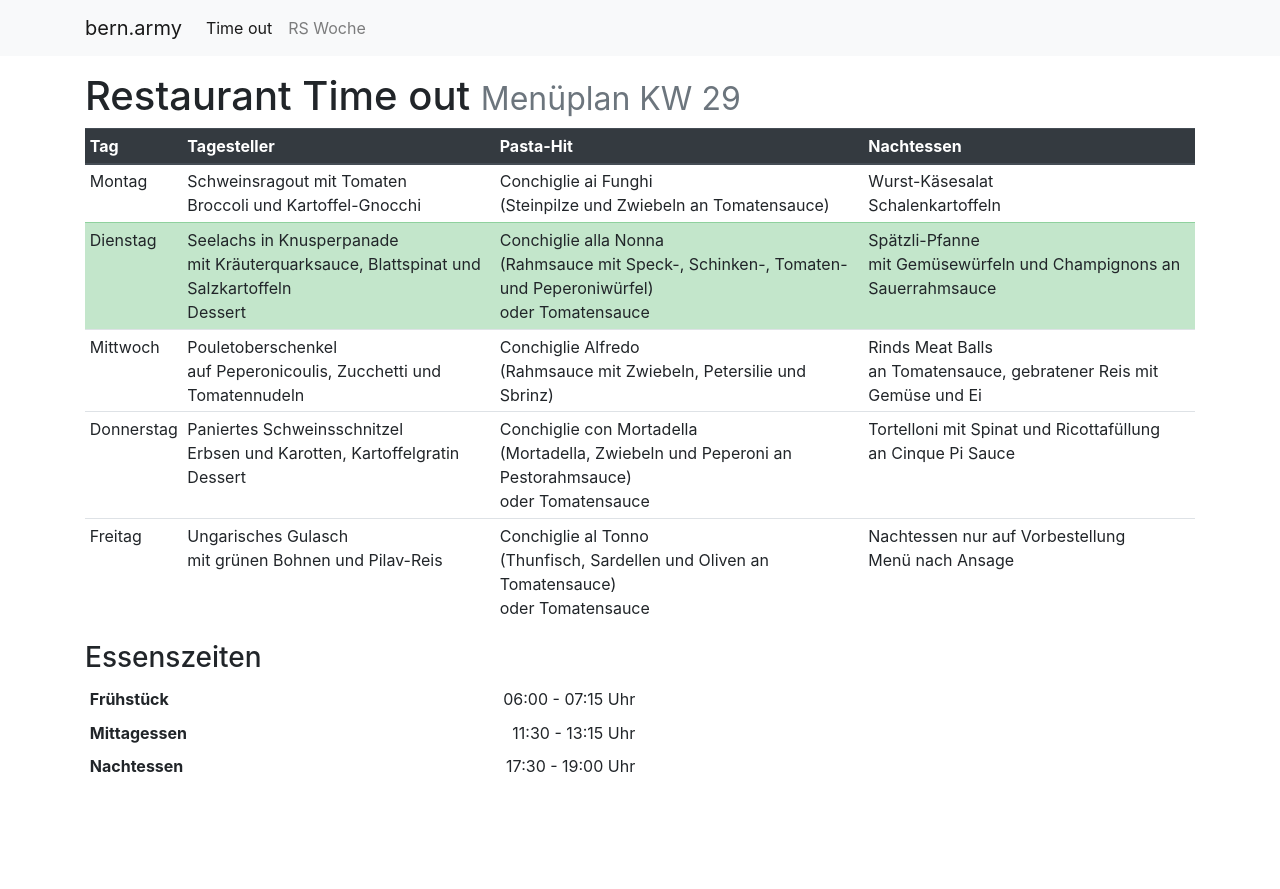
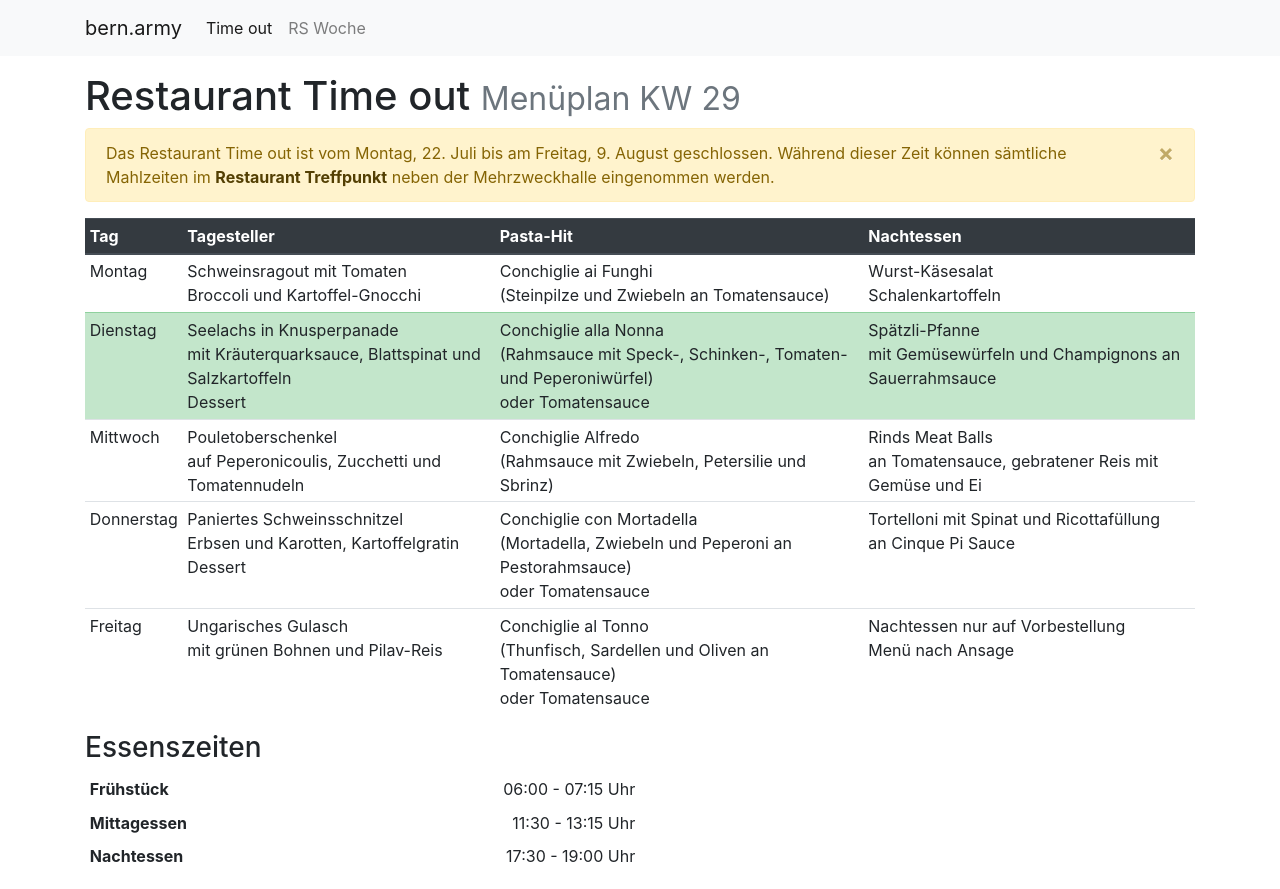
Before and after one commit to jmesserli/bern.army, a Nuxt app: page /timeout in a window 1280 px wide. Before the commit the page ends 800 px from the top, so only its background shows below. Built offline with nearby package versions, Linux system fonts and the light colour scheme.

Commit message:
Add warning about restaurant closing

```diff
--- a/pages/timeout.vue
+++ b/pages/timeout.vue
@@ -6,6 +6,15 @@
         Menüplan KW <span>{{ menu.week }}</span>
       </small>
     </h1>
+
+    <b-alert show dismissible variant="warning">
+      Das Restaurant Time out ist vom Montag, 22. Juli bis am Freitag, 9. August
+      geschlossen. Während dieser Zeit können sämtliche Mahlzeiten im
+      <a href="https://goo.gl/maps/8mZWiJUm8wsVBGZbA" class="alert-link">
+        Restaurant Treffpunkt</a
+      >
+      neben der Mehrzweckhalle eingenommen werden.
+    </b-alert>
 
     <div v-if="outdated">
       <p>Der Menüplan der aktuellen Woche wurde noch nicht abgetippt.</p>
```
